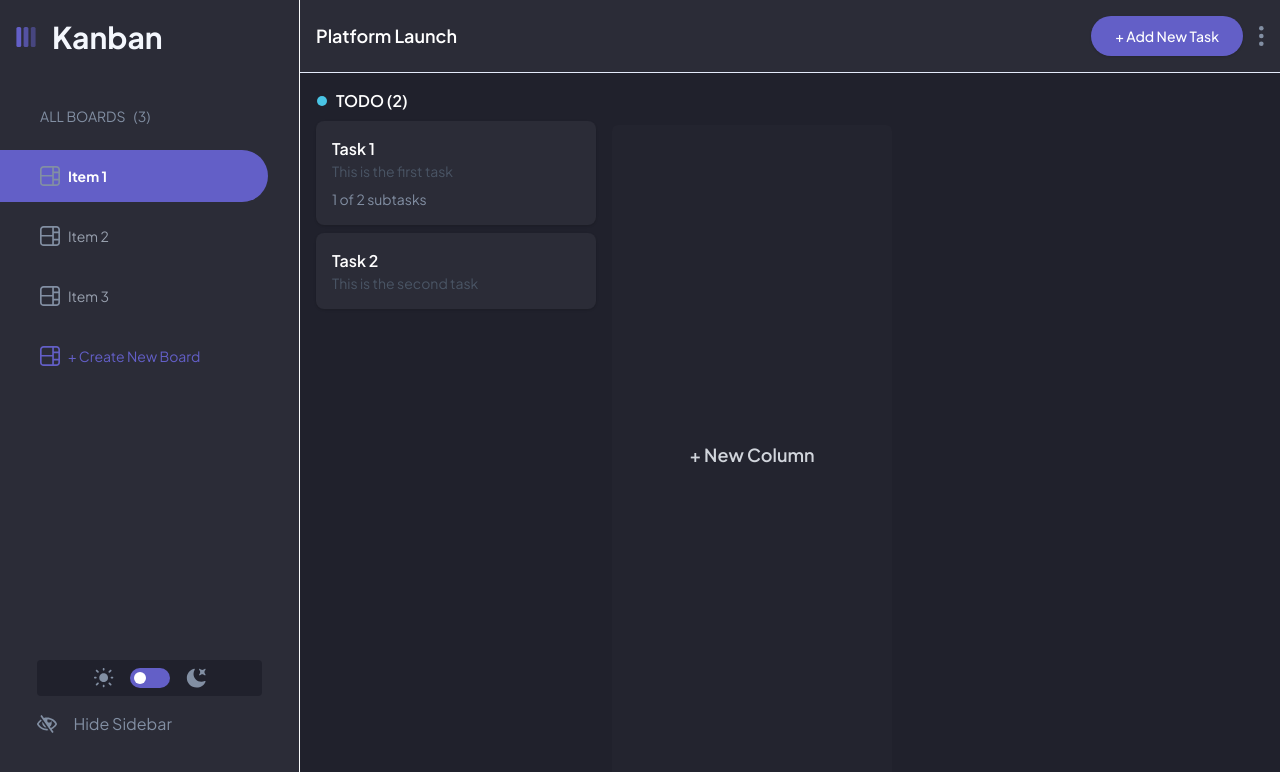
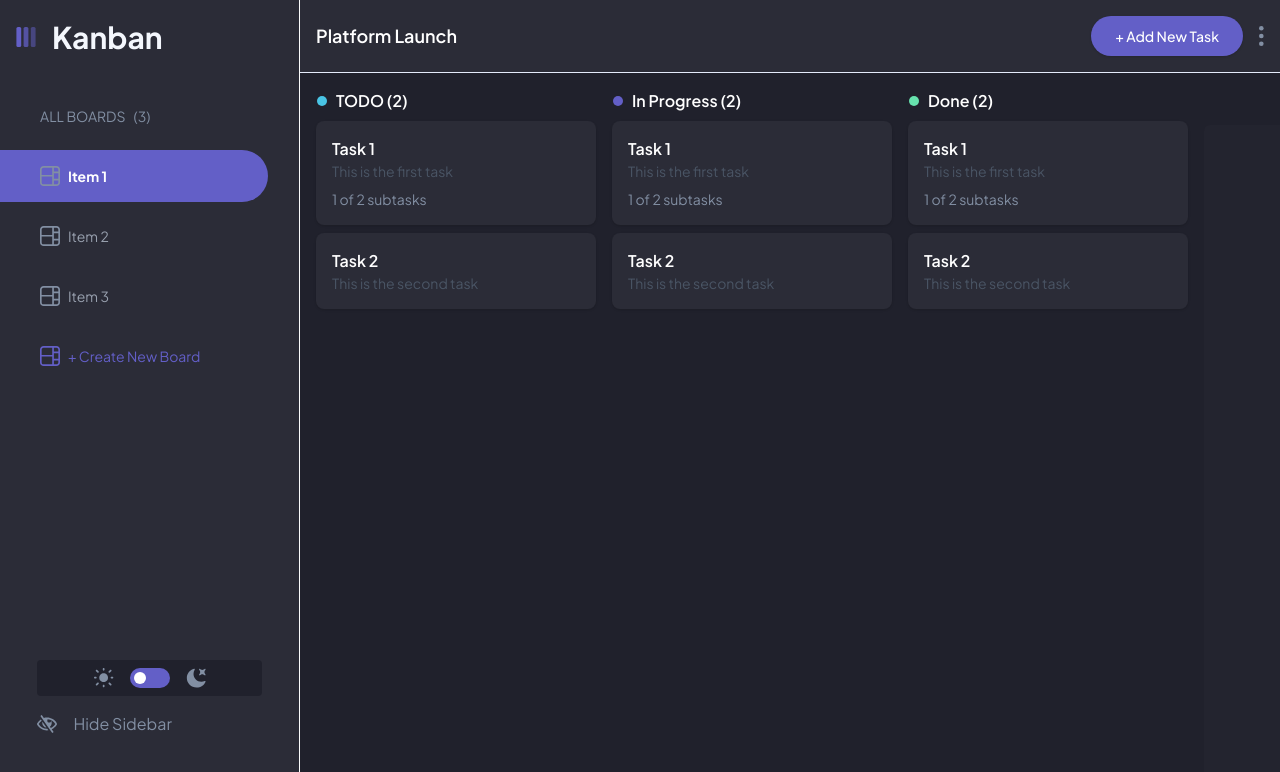
Before and after one commit to Hakdoooooooooooog/Kanban, a Next.js app: page / in a window 1280 px wide. Shown: the top 772 px of the page. Built offline with nearby package versions, Linux system fonts and the light colour scheme.

Commit message:
feat: Add custom scrollbar styles and enhance Board component layout

```diff
--- a/app/globals.css
+++ b/app/globals.css
@@ -114,6 +114,25 @@
       transform: translate(24px, 4px);
     }
   }
+
+  .custom-scrollbar {
+    scrollbar-width: thin;
+    scrollbar-color: var(--color-gray-500) transparent;
+
+    &::-webkit-scrollbar {
+      width: 8px;
+      height: 8px;
+    }
+
+    &::-webkit-scrollbar-thumb {
+      background-color: var(--color-gray-500);
+      border-radius: 4px;
+    }
+
+    &::-webkit-scrollbar-track {
+      background-color: transparent;
+    }
+  }
 }
 
 body {
--- a/components/Board/index.tsx
+++ b/components/Board/index.tsx
@@ -33,9 +33,29 @@ const Board = () => {
   }
 
   return (
-    <section className="w-full h-[calc(100dvh-73px)] relative overflow-x-scroll bg-gray-900 dark:bg-gray-200 p-4">
-      <div className="h-full flex gap-4 transition-all duration-400 ease-in-out">
+    <section className="w-full h-[calc(100dvh-73px)] relative overflow-x-auto overflow-y-hidden custom-scrollbar bg-gray-900 dark:bg-gray-200 p-4">
+      <div className="h-full flex gap-4 transition-all duration-400 ease-in-out min-w-max">
         <Column progress="TODO" count={SampleTasks.length}>
+          {SampleTasks.map((task, index) => (
+            <Card
+              key={index}
+              title={task.title}
+              description={task.description}
+              subtasks={task.subtasks}
+            />
+          ))}
+        </Column>
+        <Column progress="In Progress" count={SampleTasks.length}>
+          {SampleTasks.map((task, index) => (
+            <Card
+              key={index}
+              title={task.title}
+              description={task.description}
+              subtasks={task.subtasks}
+            />
+          ))}
+        </Column>
+        <Column progress="Done" count={SampleTasks.length}>
           {SampleTasks.map((task, index) => (
             <Card
               key={index}
@@ -97,7 +117,7 @@ const Column = ({
   children: React.ReactNode;
 }) => {
   return (
-    <div className="w-full max-w-[280px]">
+    <div className="w-[280px] flex-shrink-0">
       <h3 className="text-md font-semibold mb-2 text-white dark:text-black">
         <span className="inline-flex items-center">
           {progress === "TODO" && (
@@ -125,7 +145,7 @@ const Column = ({
 
 const AddColumn = () => {
   return (
-    <div className="w-full flex flex-col items-center justify-center max-w-[280px] p-4 bg-gray-800/30 dark:bg-gray-400/30 rounded-md mt-9">
+    <div className="w-[280px] flex-shrink-0 flex flex-col items-center justify-center p-4 bg-gray-800/30 dark:bg-gray-400/30 rounded-md mt-9">
       <h4 className="text-lg text-gray-300 dark:text-gray-500 font-semibold">
         + New Column
       </h4>
--- a/components/MainContent.tsx
+++ b/components/MainContent.tsx
@@ -17,21 +17,24 @@ const MainContent = ({ children }: MainContentProps) => {
 
     // Animate content area when sidebar state changes
     gsap.to(contentRef.current, {
-      width: isSidebarHidden ? "100%" : "calc(100% - 300px)",
+      width: isSidebarHidden ? "100%" : "calc(100vw - 300px)",
       marginLeft: isSidebarHidden ? 0 : 300,
       duration: 0.4,
       ease: "power2.inOut",
+      onComplete: () => {
+        contentRef.current!.style.overflow = isSidebarHidden
+          ? "hidden"
+          : "auto";
+      },
     });
   }, [isSidebarHidden]);
 
   return (
     <div
       ref={contentRef}
-      className="flex-1 transition-all duration-400 ease-in-out"
-      style={{
-        width: isSidebarHidden ? "100%" : "calc(100% - 300px)",
-        marginLeft: isSidebarHidden ? "0px" : "300px",
-      }}
+      className={`"flex-1 transition-all duration-400 ease-in-out" ${
+        isSidebarHidden ? "ml-0 w-full" : "ml-[300px] w-[calc(100vw-300px)]"
+      }`}
     >
       {children}
     </div>
--- a/components/Sidebar/index.tsx
+++ b/components/Sidebar/index.tsx
@@ -9,7 +9,7 @@ import ThemeToggle from "../ThemeToggle";
 import SidebarFooter from "./components/SidebarFooter";
 
 const Sidebar = () => {
-  const [theme, setTheme] = React.useState("light");
+  const [theme, setTheme] = React.useState<string>("light");
   const { setSidebarHidden } = useSidebar();
   const sidebarRef = useRef<HTMLDivElement>(null);
   const showButtonRef = useRef<HTMLButtonElement>(null);
@@ -36,10 +36,7 @@ const Sidebar = () => {
       x: -300,
       duration: 0.4,
       ease: "power2.inOut",
-    })
-
-      // Show the "show sidebar" button after sidebar is hidden
-      .fromTo(
+    }).fromTo(
       showButtonRef.current,
       {
         x: -60,
@@ -61,16 +58,13 @@ const Sidebar = () => {
 
     const tl = gsap.timeline();
 
-    // Hide the show button first
     tl.to(showButtonRef.current, {
       x: -60,
       opacity: 0,
       scale: 0.8,
       duration: 0.2,
       ease: "power2.in",
-    })
-      // Then animate sidebar back in
-      .to(sidebarRef.current, {
+    }).to(sidebarRef.current, {
       x: 0,
       duration: 0.4,
       ease: "power2.inOut",
@@ -79,7 +73,6 @@ const Sidebar = () => {
   };
 
   useEffect(() => {
-    // Set initial position for show button
     if (showButtonRef.current) {
       gsap.set(showButtonRef.current, { x: -60, opacity: 0, scale: 0.8 });
     }
--- a/contexts/SidebarContext.tsx
+++ b/contexts/SidebarContext.tsx
@@ -1,4 +1,4 @@
-import React, { createContext, useContext, useState } from "react";
+import React, { createContext, JSX, useContext, useState } from "react";
 
 interface SidebarContextType {
   isSidebarHidden: boolean;
@@ -9,7 +9,7 @@ const SidebarContext = createContext<SidebarContextType | undefined>(undefined);
 
 export const SidebarProvider: React.FC<{ children: React.ReactNode }> = ({
   children,
-}) => {
+}): JSX.Element => {
   const [isSidebarHidden, setIsSidebarHidden] = useState(false);
 
   const setSidebarHidden = (hidden: boolean) => {
@@ -23,7 +23,7 @@ export const SidebarProvider: React.FC<{ children: React.ReactNode }> = ({
   );
 };
 
-export const useSidebar = () => {
+export const useSidebar = (): SidebarContextType => {
   const context = useContext(SidebarContext);
   if (context === undefined) {
     throw new Error("useSidebar must be used within a SidebarProvider");
```
Lines whose indentation alone changed are shown as unchanged.
